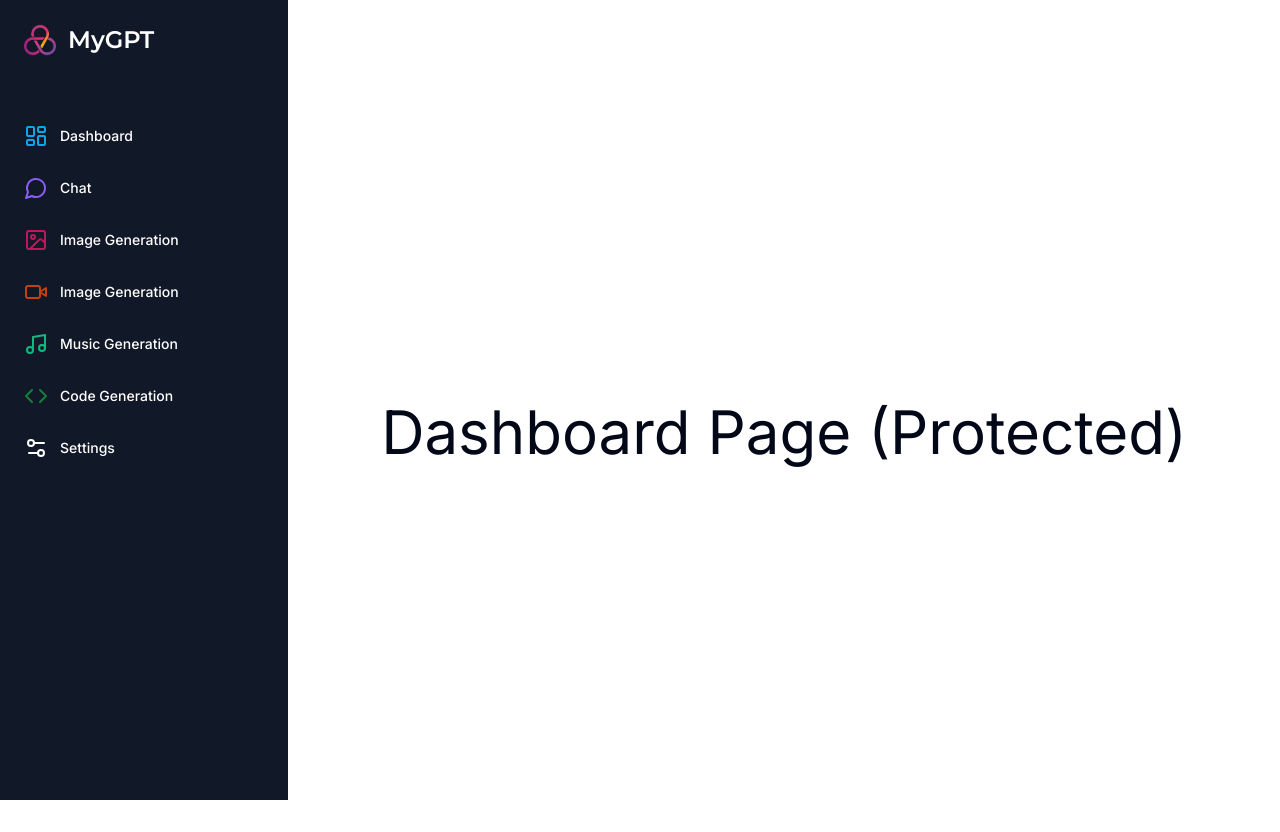
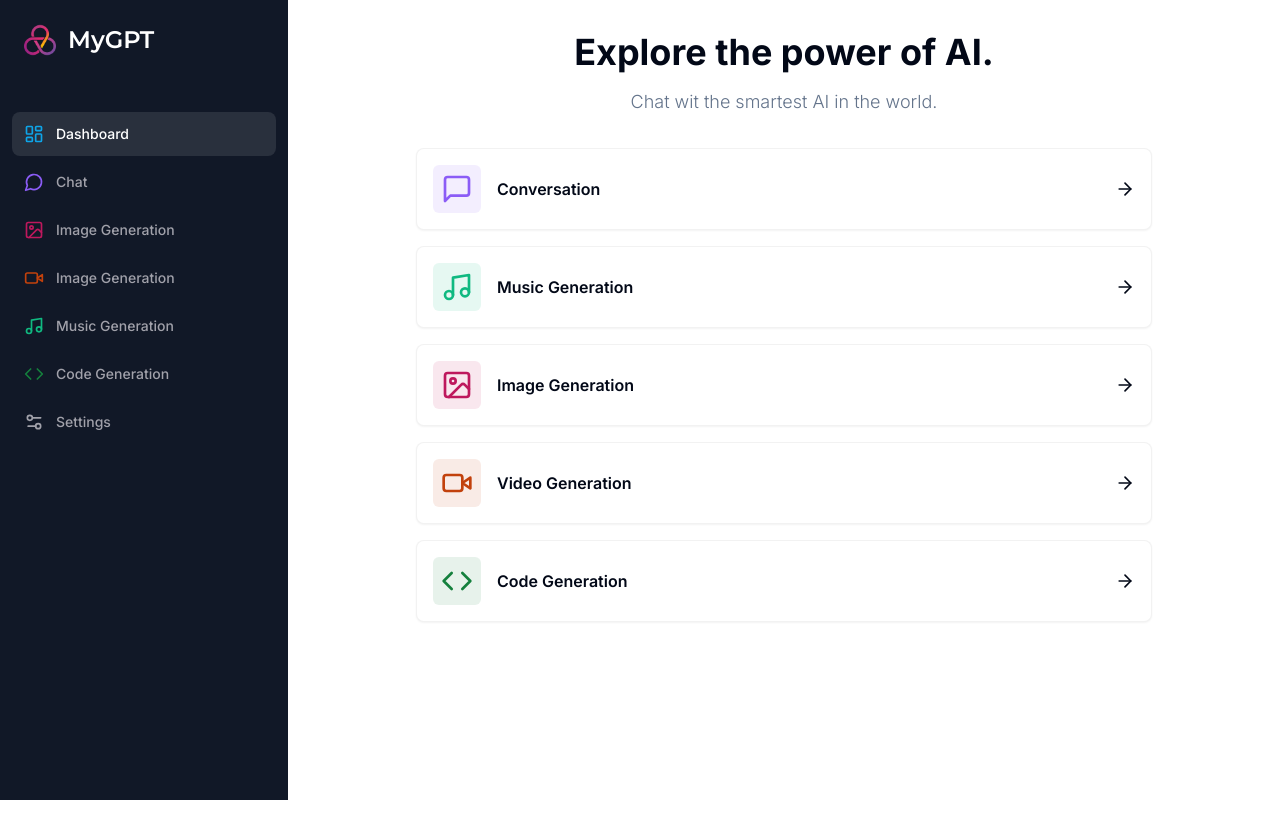
Before and after one commit to constant-curiosity/MyGPT, a Next.js app: page /dashboard in a window 1280 px wide. After the commit the page ends 800 px from the top, so only its background shows below. Built offline with nearby package versions, Linux system fonts and the light colour scheme.

Commit message:
completed : dashboard / mobile / sidebar

```diff
--- a/app/(dashboard)/(routes)/dashboard/page.tsx
+++ b/app/(dashboard)/(routes)/dashboard/page.tsx
@@ -1,7 +1,83 @@
+"use client";
+
+import { Card } from "@/components/ui/card";
+import { cn } from "@/lib/utils";
+import {
+  ArrowRight,
+  Code,
+  ImageIcon,
+  MessageSquare,
+  Music,
+  VideoIcon,
+} from "lucide-react";
+import { useRouter } from "next/navigation";
+
+const tools = [
+  {
+    label: "Conversation",
+    icon: MessageSquare,
+    color: "text-violet-500",
+    bgColor: "bg-violet-500/10",
+    href: "/conversation",
+  },
+  {
+    label: "Music Generation",
+    icon: Music,
+    color: "text-emerald-500",
+    bgColor: "bg-emerald-500/10",
+    href: "/music",
+  },
+  {
+    label: "Image Generation",
+    icon: ImageIcon,
+    color: "text-pink-700",
+    bgColor: "bg-pink-700/10",
+    href: "/image",
+  },
+  {
+    label: "Video Generation",
+    icon: VideoIcon,
+    color: "text-orange-700",
+    bgColor: "bg-orange-700/10",
+    href: "/video",
+  },
+  {
+    label: "Code Generation",
+    icon: Code,
+    color: "text-green-700",
+    bgColor: "bg-green-700/10",
+    href: "/code",
+  },
+];
 export default function DashboardPage() {
+  const router = useRouter();
   return (
-    <div className="text-6xl flex flex-col items-center justify-center h-screen">
-      <p>Dashboard Page (Protected)</p>
+    <div>
+      <div className="mb-8 space-y-4">
+        <h2 className="text-2xl md:text-4xl font-bold text-center">
+          Explore the power of AI.
+        </h2>
+        <p className="text-muted-foreground font-light text-sm md:text-lg text-center">
+          Chat wit the smartest AI in the world.
+        </p>
+      </div>
+      <div className="px-4 md:px-20 lg:px-32 space-y-4">
+        {tools.map((tool) => (
+          <Card
+            key={tool.href}
+            className="p-4 border-black/5 flex items-center
+            justify-between hover:shadow-md transition cursor-pointer"
+          >
+            <div className="flex items-center gap-x-4">
+              <div className={cn("p-2 w-fit rounded-md", tool.bgColor)}>
+                <tool.icon className={cn("w-8 h-8", tool.color)} />
+              </div>
+              <div className="font-semibold">{tool.label}</div>
+            </div>
+            <ArrowRight className="w-5 h-5" />
+          </Card>
+        ))}
+      </div>
     </div>
   );
 }
--- a/components/mobile-sidebar.tsx
+++ b/components/mobile-sidebar.tsx
@@ -3,9 +3,18 @@
 import { Button } from "./ui/button";
 import { Menu } from "lucide-react";
 import { Sheet, SheetContent, SheetTrigger } from "./ui/sheet";
+import { useState, useEffect } from "react";
 import Sidebar from "./sidebar";
 
 export default function MobileSidebar() {
+  const [isMounted, setIsMounted] = useState(false);
+
+  useEffect(() => {
+    setIsMounted(true);
+  }, []);
+
+  if (!isMounted) return null;
+
   return (
     <Sheet>
       <SheetTrigger>
--- a/components/sidebar.tsx
+++ b/components/sidebar.tsx
@@ -3,6 +3,7 @@
 import { Montserrat } from "next/font/google";
 import Image from "next/image";
 import Link from "next/link";
+import { usePathname } from "next/navigation";
 
 import { cn } from "../lib/utils";
 import {
@@ -65,6 +66,7 @@
 ];
 
 export default function Sidebar() {
+  const pathname = usePathname();
   return (
     <div className="space-y-4 py-4 flex flex-col h-full bg-[#111827] text-white">
       <div className="px-3 py-2 flex-1">
@@ -79,13 +81,17 @@
         <div className="space-y-1">
           {routes.map((route) => (
             <Link
-              className="text-sm group flex p-3 w-full justify-start font-medium
-                cursor-pointer hover:text-white hover:bg-white/10 rounded-lg transition"
               href={route.href}
               key={route.href}
+              className={cn(
+                "text-sm group flex p-3 w-full justify-start font-medium cursor-pointer hover:text-white hover:bg-white/10 rounded-lg transition",
+                pathname === route.href
+                  ? "text-white bg-white/10"
+                  : "text-zinc-400"
+              )}
             >
               <div className="flex items-center flex-1">
-                <route.icon className={cn("w-6 h-6 mr-3", route.color)} />
+                <route.icon className={cn("w-5 h-5 mr-3", route.color)} />
                 {route.label}
               </div>
             </Link>
--- /dev/null
+++ b/components/ui/card.tsx
@@ -0,0 +1,79 @@
+import * as React from "react"
+
+import { cn } from "@/lib/utils"
+
+const Card = React.forwardRef<
+  HTMLDivElement,
+  React.HTMLAttributes<HTMLDivElement>
+>(({ className, ...props }, ref) => (
+  <div
+    ref={ref}
+    className={cn(
+      "rounded-lg border bg-card text-card-foreground shadow-sm",
+      className
+    )}
+    {...props}
+  />
+))
+Card.displayName = "Card"
+
+const CardHeader = React.forwardRef<
+  HTMLDivElement,
+  React.HTMLAttributes<HTMLDivElement>
+>(({ className, ...props }, ref) => (
+  <div
+    ref={ref}
+    className={cn("flex flex-col space-y-1.5 p-6", className)}
+    {...props}
+  />
+))
+CardHeader.displayName = "CardHeader"
+
+const CardTitle = React.forwardRef<
+  HTMLParagraphElement,
+  React.HTMLAttributes<HTMLHeadingElement>
+>(({ className, ...props }, ref) => (
+  <h3
+    ref={ref}
+    className={cn(
+      "text-2xl font-semibold leading-none tracking-tight",
+      className
+    )}
+    {...props}
+  />
+))
+CardTitle.displayName = "CardTitle"
+
+const CardDescription = React.forwardRef<
+  HTMLParagraphElement,
+  React.HTMLAttributes<HTMLParagraphElement>
+>(({ className, ...props }, ref) => (
+  <p
+    ref={ref}
+    className={cn("text-sm text-muted-foreground", className)}
+    {...props}
+  />
+))
+CardDescription.displayName = "CardDescription"
+
+const CardContent = React.forwardRef<
+  HTMLDivElement,
+  React.HTMLAttributes<HTMLDivElement>
+>(({ className, ...props }, ref) => (
+  <div ref={ref} className={cn("p-6 pt-0", className)} {...props} />
+))
+CardContent.displayName = "CardContent"
+
+const CardFooter = React.forwardRef<
+  HTMLDivElement,
+  React.HTMLAttributes<HTMLDivElement>
+>(({ className, ...props }, ref) => (
+  <div
+    ref={ref}
+    className={cn("flex items-center p-6 pt-0", className)}
+    {...props}
+  />
+))
+CardFooter.displayName = "CardFooter"
+
+export { Card, CardHeader, CardFooter, CardTitle, CardDescription, CardContent }
```
